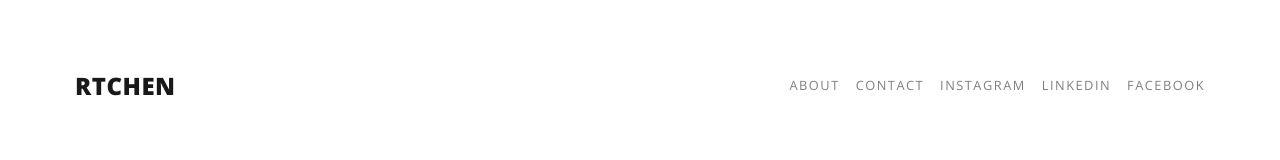
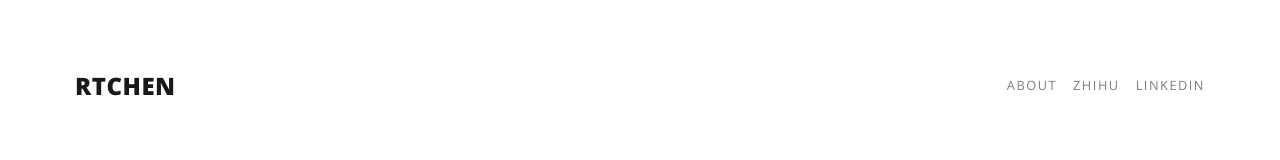
Before and after one commit to OceanaChen/OceanaChen.github.io, a plain HTML site: page 2020/01/23/hello-world/index.html in a window 1280 px wide. Shown: the top 160 px of the page. Drawn offline with nearby package versions, Linux system fonts and the light colour scheme; a script that the page names is missing.

Commit message:
Site updated: 2020-01-23 21:46:56

```diff
--- a/2020/01/23/hello-world/index.html
+++ b/2020/01/23/hello-world/index.html
@@ -60,19 +60,11 @@
         </li>
 
         <li class="nav-item">
-          <a class="nav-link" href="/contact">Contact</a>
+          <a class="nav-link" href="https://zhuanlan.zhihu.com/dreamdesignlife" target="_blank" rel="noopener">Zhihu</a>
         </li>
 
         <li class="nav-item">
-          <a class="nav-link" href="https://www.instagram.com" target="_blank" rel="noopener">Instagram</a>
-        </li>
-
-        <li class="nav-item">
-          <a class="nav-link" href="https://www.linkedin.com" target="_blank" rel="noopener">LinkedIn</a>
-        </li>
-
-        <li class="nav-item">
-          <a class="nav-link" href="https://www.facebook.com" target="_blank" rel="noopener">Facebook</a>
+          <a class="nav-link" href="https://www.linkedin.com/in/%E7%9D%BF%E5%A9%B7-%E9%99%88-687877124Z" target="_blank" rel="noopener">LinkedIn</a>
         </li>
 
     </ul>
```
Also changed, not shown: 2020/01/23/测试文章/index.html (+2 -10 lines), archives/2020/01/index.html (+2 -10 lines), archives/2020/index.html (+2 -10 lines), archives/index.html (+2 -10 lines), index.html (+2 -10 lines).
